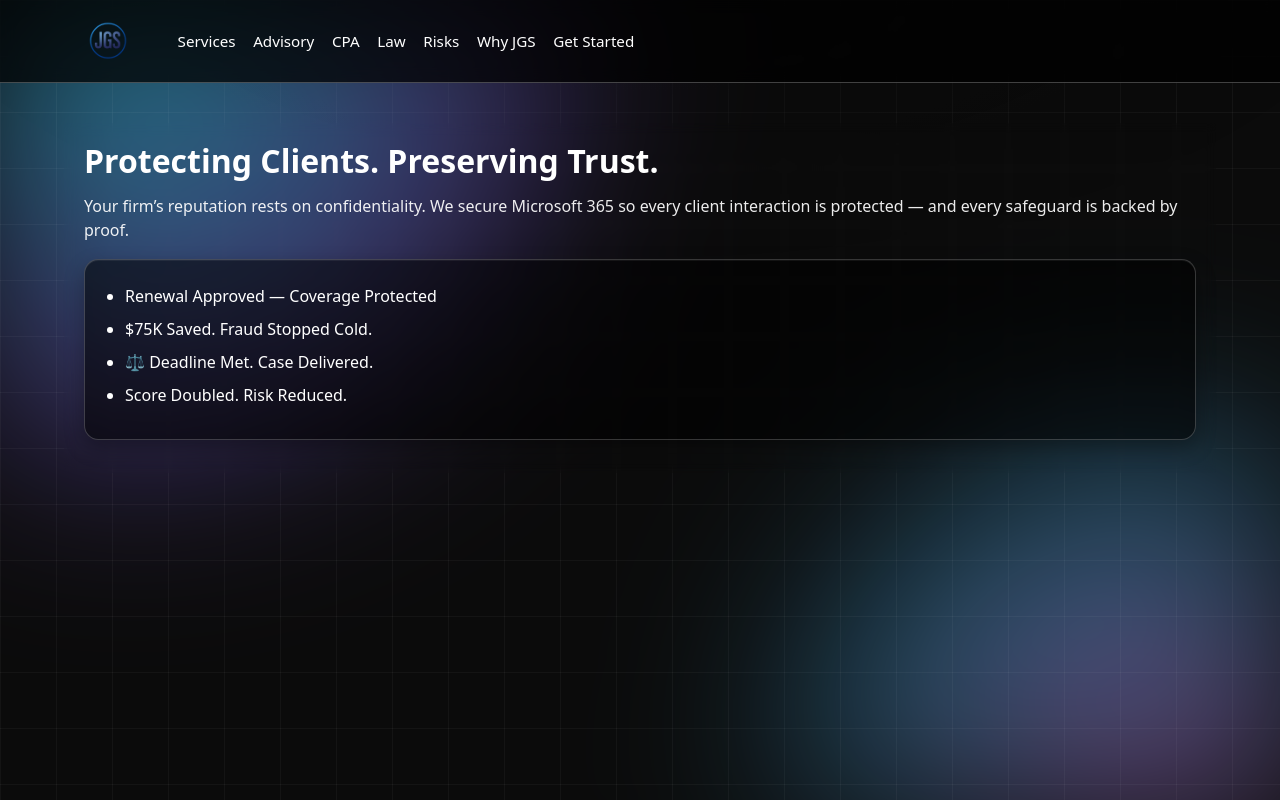
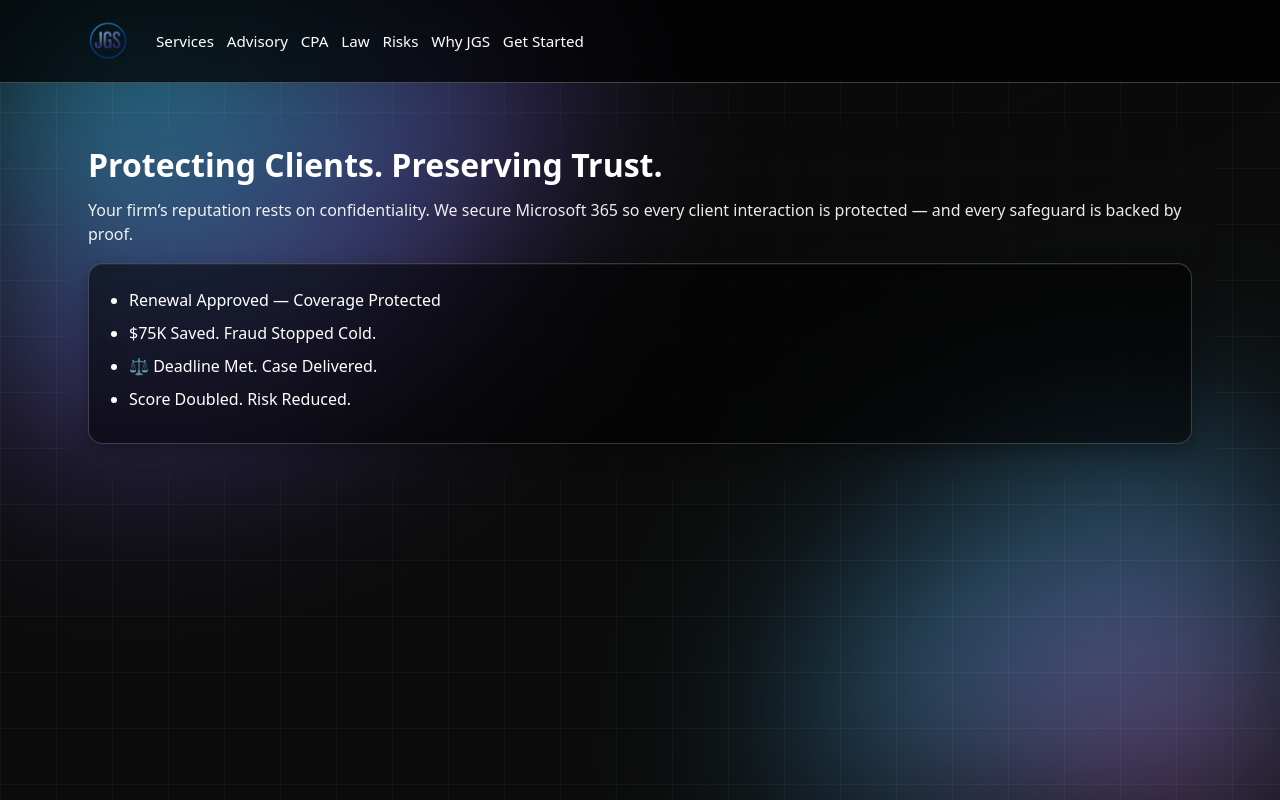
Before and after one commit to jspears80/jgs, a Next.js app: page / in a window 1280 px wide. Built offline with nearby package versions, Linux system fonts and the light colour scheme.

Commit message:
Update page.tsx

```diff
--- a/app/page.tsx
+++ b/app/page.tsx
@@ -1,24 +1,50 @@
 'use client';
-import React, { useEffect, useState } from 'react';
+import React, { useState } from 'react';
 
-/*
-  Full site in Canvas — no omissions.
-  - Logo doubles as Home; 'Home' removed from NAV.
-  - Header wiggle fixed with html{overflow-y:scroll}.
-  - Icons added for CPA, Law, Risks; consistent bullets/table styles.
+/**
+ * JGS SoftPage — optimized for direct paste into app/page.tsx
+ * - Header: large logo = Home, nav inline next to logo, no hamburger
+ * - Background grid/glow via body pseudo-elements
+ * - Transparent page wrapper; cards have glass look
+ * - Mobile: nav always visible, wraps or scrolls horizontally
+ * - TypeScript-safe (no union "includes" assertions)
  */
 
 const styles = `
-:root{ --bg:#0b0b0b; --fg:#ffffff; --muted:rgba(255,255,255,.2); --muted-2:rgba(255,255,255,.25); --soft:rgba(0,0,0,.55); }
+:root{
+  --bg:#0b0b0b; --fg:#ffffff;
+  --muted:rgba(255,255,255,.20);
+  --muted-2:rgba(255,255,255,.25);
+  --soft:rgba(0,0,0,.55);
+}
 *{box-sizing:border-box}
 html,body,#root{height:100%}
 html{overflow-y:scroll}
-body{ margin:0; background:var(--bg); color:var(--fg); font-family:system-ui,-apple-system,Segoe UI,Roboto,Helvetica,Arial,sans-serif; -webkit-font-smoothing:antialiased; -moz-osx-font-smoothing:grayscale; }
+body{
+  margin:0; min-height:100%;
+  background:var(--bg); color:var(--fg);
+  font-family:system-ui,-apple-system,Segoe UI,Roboto,Helvetica,Arial,sans-serif;
+  -webkit-font-smoothing:antialiased; -moz-osx-font-smoothing:grayscale;
+}
 a{color:inherit; text-decoration:none}
 
-/* Background grid + glow */
-body::before{ content:""; position:fixed; inset:0; z-index:0; pointer-events:none; background: radial-gradient(1200px 500px at 50% -6%, #0b0b0b 0%, transparent 62%), linear-gradient(to right, rgba(255,255,255,.14) 1px, transparent 1px), linear-gradient(to bottom, rgba(255,255,255,.14) 1px, transparent 1px); background-size:auto, 56px 56px, 56px 56px; opacity:.30; }
-body::after{ content:""; position:fixed; inset:0; z-index:0; pointer-events:none; background: radial-gradient(44rem 44rem at 10% 2%, rgba(34,211,238,.60), rgba(139,92,246,.38) 55%, transparent 70%), radial-gradient(38rem 38rem at 90% 100%, rgba(232,121,249,.50), rgba(56,189,248,.38) 50%, transparent 70%); filter:blur(88px); mix-blend-mode:screen; animation:flarePulse 12s ease-in-out infinite alternate; }
+/* Always-on background */
+body::before{
+  content:""; position:fixed; inset:0; z-index:0; pointer-events:none;
+  background:
+    radial-gradient(1200px 500px at 50% -6%, #0b0b0b 0%, transparent 62%),
+    linear-gradient(to right, rgba(255,255,255,.14) 1px, transparent 1px),
+    linear-gradient(to bottom, rgba(255,255,255,.14) 1px, transparent 1px);
+  background-size:auto, 56px 56px, 56px 56px;
+  opacity:.30;
+}
+body::after{
+  content:""; position:fixed; inset:0; z-index:0; pointer-events:none;
+  background:
+    radial-gradient(44rem 44rem at 10% 2%, rgba(34,211,238,.60), rgba(139,92,246,.38) 55%, transparent 70%),
+    radial-gradient(38rem 38rem at 90% 100%, rgba(232,121,249,.50), rgba(56,189,248,.38) 50%, transparent 70%);
+  filter:blur(88px); mix-blend-mode:screen; animation:flarePulse 12s ease-in-out infinite alternate;
+}
 @keyframes flarePulse{from{transform:scale(1)} to{transform:scale(1.05)}}
 
 /* Layout & type */
@@ -29,16 +55,25 @@ body::after{ content:""; position:fixed; inset:0; z-index:0; pointer-events:none
 .lead{opacity:.92; margin:.25rem 0 1rem}
 .page p,.page li{font-size:1rem; font-weight:400; line-height:1.55}
 
-/* Transparent page wrapper (cards only) */
-.page{ max-width:72rem; margin:0 auto; position:relative; z-index:1; background:transparent !important; border:0 !important; border-radius:0 !important; box-shadow:none !important; padding:1rem 1.25rem; }
+/* Page wrapper: transparent (cards carry glass) */
+.page{
+  max-width:72rem; margin:0 auto; position:relative; z-index:1;
+  background:transparent; border:0; border-radius:0; box-shadow:none;
+  padding:1.25rem 1.5rem;
+}
 
 /* Cards */
-.card{ border:1px solid var(--muted); border-radius:.9rem; background:rgba(0,0,0,.55); box-shadow:0 8px 20px rgba(0,0,0,.3), inset 0 1px 0 rgba(255,255,255,.06); padding:1rem 1.25rem; margin:0 0 1rem 0; line-height:1.55; transition:transform .2s ease, box-shadow .2s ease, border-color .2s ease; }
+.card{
+  border:1px solid var(--muted); border-radius:.9rem; background:rgba(0,0,0,.55);
+  box-shadow:0 8px 20px rgba(0,0,0,.3), inset 0 1px 0 rgba(255,255,255,.06);
+  padding:1rem 1.25rem; margin:0 0 1rem 0; line-height:1.55;
+  transition:transform .2s ease, box-shadow .2s ease, border-color .2s ease;
+}
 .card:hover{ transform:translateY(-4px); box-shadow:0 12px 24px rgba(0,0,0,.4); border-color:rgba(255,255,255,.35); }
 
 /* Bullets */
 ul{margin:0 0 1rem 1.25rem; padding:0; list-style:disc}
-li{margin:0.5rem 0; line-height:1.6}
+li{margin:.5rem 0; line-height:1.6}
 
 /* Tables */
 table{width:100%; border-collapse:collapse; margin-top:.25rem}
@@ -47,49 +82,39 @@ tbody td{border-top:1px solid var(--muted); padding:.5rem; vertical-align:top}
 
 /* Header / Nav */
 header{ position:sticky; top:0; z-index:1000; background:rgba(0,0,0,.72); backdrop-filter:blur(8px); border-bottom:1px solid var(--muted-2); }
-.header-row{display:flex; align-items:center; justify-content:flex-start; gap:1rem; padding:.8rem 1rem}
-.brand{display:flex; align-items:center; gap:.6rem; cursor:pointer}
-.nav-links{display:flex; gap:1.1rem; align-items:center; flex-wrap:wrap; margin-left:1rem}
-.logo{height:56px; margin-right:.6rem; vertical-align:middle}
+.header-row{display:flex; align-items:center; justify-content:flex-start; gap:.6rem; padding:.8rem 1rem}
+.brand{display:flex; align-items:center; gap:.4rem; cursor:pointer}
+.nav-links{display:flex; gap:.8rem; align-items:center; flex-wrap:wrap; margin-left:.25rem}
+.logo{height:56px; margin-right:.4rem; vertical-align:middle}
 
+/* No burger (all breakpoints) */
 #nav-toggle{display:none}
-.burger{display:none; cursor:pointer; width:36px; height:28px; position:relative; margin-left:auto}
-.burger span{position:absolute; left:0; right:0; height:2px; background:#fff; border-radius:2px}
-.burger span:nth-child(1){top:4px} .burger span:nth-child(2){top:13px} .burger span:nth-child(3){top:22px}
+.burger{display:none}
 
+/* Mobile: keep nav inline & visible */
 @media (max-width:900px){
-  .nav-links{ position:fixed; top:56px; left:0; right:0; background:rgba(0,0,0,.92); border-bottom:1px solid var(--muted-2); transform:translateY(-120%); transition:transform .2s ease; display:grid; gap:.5rem; padding:.75rem 1rem; }
-  #nav-toggle:checked ~ .nav-links{transform:translateY(0)}
-  .burger{display:block}
-  .header-row{padding:.6rem 1rem}
-  .nav-links a{padding:.5rem .75rem; border-radius:.5rem}
+  .header-row{padding:.5rem .75rem; gap:.5rem; flex-wrap:wrap}
+  .nav-links{ position:static; display:flex; gap:.6rem; padding:0; border:0; transform:none; background:transparent; overflow-x:auto; -webkit-overflow-scrolling:touch }
+  .nav-links a{padding:.3rem .4rem; border-radius:.4rem; font-size:.9rem}
 }
 `;
 
 const NAV = ['Services','Advisory','CPA','Law','Risks','Why JGS','Get Started'] as const;
 type Section = 'Home' | typeof NAV[number];
 
-function Card({ title, children }:{ title?: string; children: React.ReactNode }) {
-  return (<div className="card">{title ? <h3 className="title-lg">{title}</h3> : null}{children}</div>);
-}
+const Card: React.FC<{ title?: string; children: React.ReactNode }> = ({ title, children }) => (
+  <div className="card">
+    {title ? <h3 className="title-lg">{title}</h3> : null}
+    {children}
+  </div>
+);
 
-export default function App(){
+export default function Page(){
   const [section, setSection] = useState<Section>('Home');
-  const [isMobile, setIsMobile] = useState(false);
-  const [menuOpen, setMenuOpen] = useState(false);
+  const go = (target: Section) => setSection(target);
 
-  useEffect(() => { const f = () => setIsMobile(window.innerWidth <= 900); f(); window.addEventListener('resize', f); return () => window.removeEventListener('resize', f); }, []);
-  useEffect(() => { if (!isMobile && menuOpen) setMenuOpen(false); }, [isMobile, menuOpen]);
-  const go = (target: Section) => { setSection(target); setMenuOpen(false); };
-
-  // Dev smoke tests
-  useEffect(() => {
-    console.assert(Array.isArray(NAV) && NAV.length > 0, 'NAV must be non-empty');
-    const NAV_STR: string[] = [...NAV];
-    console.assert(!NAV_STR.includes('Home'), 'NAV excludes Home (logo is Home)');
-  }, []);
-
-  return (<>
+  return (
+    <>
       <style dangerouslySetInnerHTML={{ __html: styles }} />
       <main>
         <header>
@@ -98,11 +123,11 @@ export default function App(){
               <img src="/Logo.png" onError={(e)=>{(e.currentTarget as HTMLImageElement).style.display='none'; (e.currentTarget.nextElementSibling as HTMLElement).style.display='inline-block';}} alt="JGS logo (Home)" className="logo" />
               <span style={{ display:'none', width:56, height:56, borderRadius:12, background:'linear-gradient(135deg, #22d3ee, #8b5cf6)' }} />
             </div>
-          <input id="nav-toggle" type="checkbox" aria-label="Toggle navigation" checked={menuOpen} onChange={() => setMenuOpen(!menuOpen)} />
-          <label htmlFor="nav-toggle" className="burger" aria-hidden="true"><span></span><span></span><span></span></label>
-          <nav className="nav-links">{NAV.map(k => (
+            <nav className="nav-links">
+              {NAV.map(k => (
                 <a key={k} href="#" role="button" onClick={(e)=>{ e.preventDefault(); go(k); }}>{k}</a>
-          ))}</nav>
+              ))}
+            </nav>
           </div>
         </header>
 
@@ -228,7 +253,7 @@ export default function App(){
           </section>
         )}
 
-      {/* ===== RISKS (full table) ===== */}
+        {/* ===== RISKS (TABLE) ===== */}
         {section === 'Risks' && (
           <section className="section container">
             <div className="page">
@@ -345,7 +370,7 @@ export default function App(){
           </section>
         )}
 
-      {/* ===== WHY JGS (table) ===== */}
+        {/* ===== WHY JGS (TABLE) ===== */}
         {section === 'Why JGS' && (
           <section className="section container">
             <div className="page">
@@ -402,5 +427,6 @@ export default function App(){
         )}
 
       </main>
-  </>);
+    </>
+  );
 }
```
Lines whose indentation alone changed are shown as unchanged.
